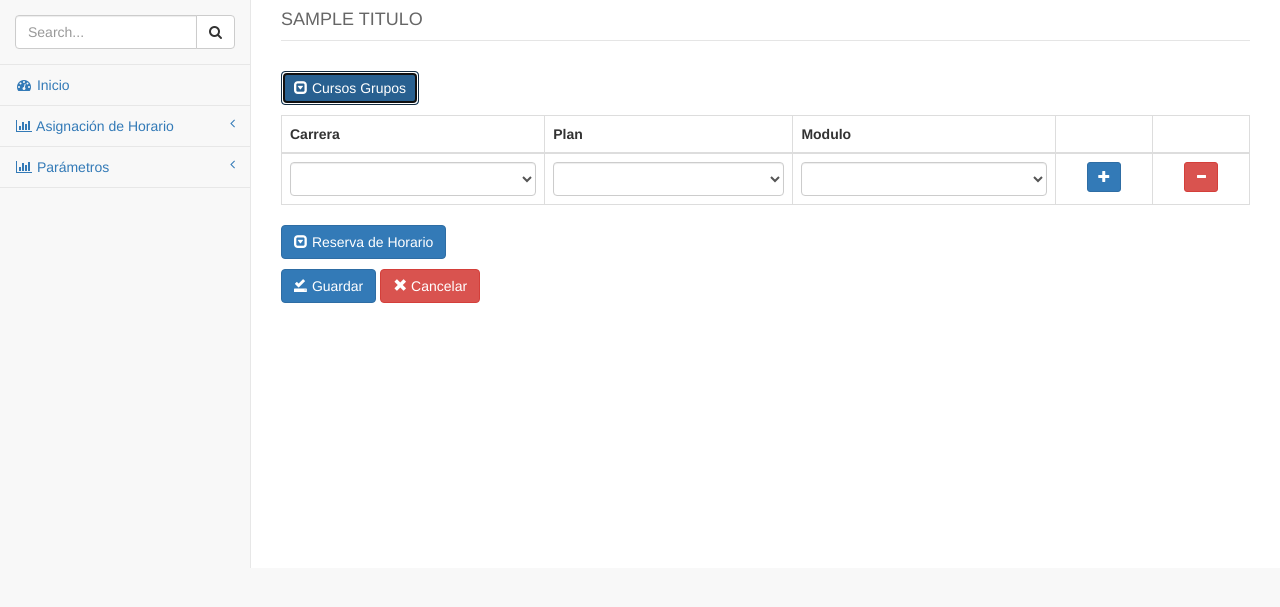
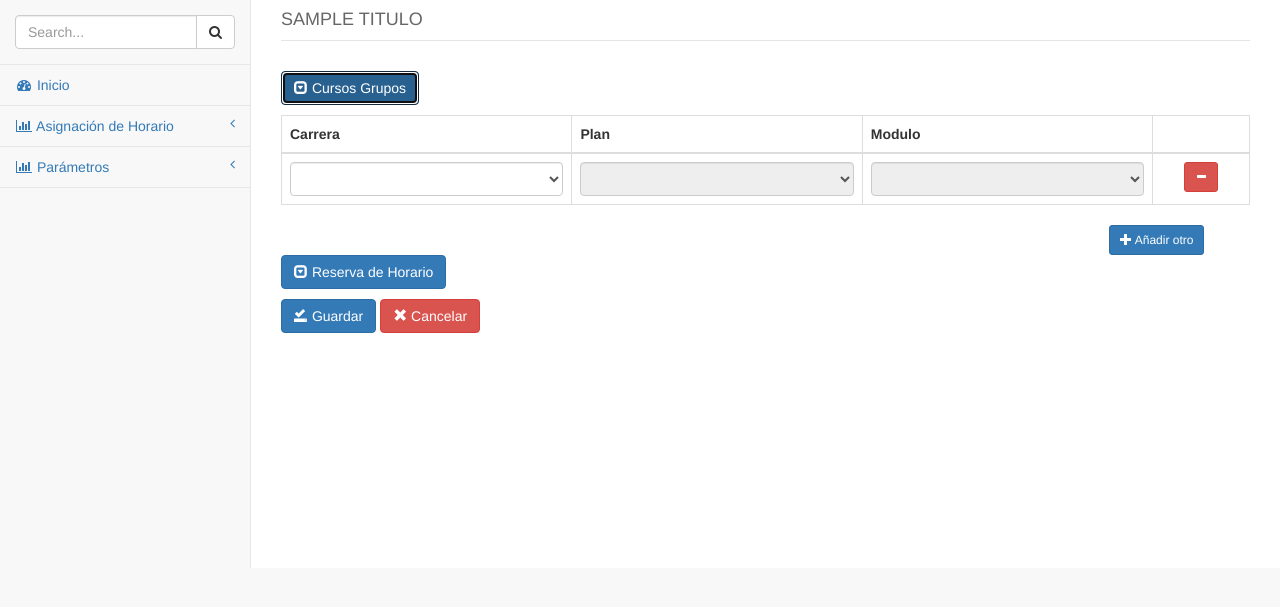
Before and after one commit to hbkfabio/asignacion_horario, a Django app: template templates/horario/form_ppm.html in a window 1280 px wide, after a click on "Cursos Grupos". Shown: the part 51-658 px from the top of the page. Run offline with Django 3.2, Linux system fonts and the light colour scheme; the template is opened without the code that fills it: most values are stand-ins (such as "Sample title", 1, 10 or a date in 2020); lists and menus that the app fills with data are empty; some libraries are stand-ins or nearby versions.

Commit message:
* Se crea interacción de Cursos Grupos en formulario PPM * Se agrega un split a fin de no mostrar el nombre completo de un campo el la posición 0 de un select ('Selecciona un attr-nombre' * Se agrega en cursos-grupo.js las acciones respecto a los widget agregados para el change en los campos relacionados carrera -> plan -> modulo

```diff
--- a/static/js/cursos-grupo.js
+++ b/static/js/cursos-grupo.js
@@ -1,13 +1,24 @@
 $(document).ready(function(){
 
-  carrera = $("select[name = 'carrera-cg']");
-  get_data_model(carrera, null);
+  var rowCount = $('#table-cursos-grupo tr').length;
+  if(rowCount == 1){
+    add_row();
+  }
 
 });
 
 $(document).on("click", ".expand-cursos-grupo", function(event){
 
+  event.preventDefault();
+
   $(this).find('span').toggleClass('glyphicon-collapse-up').toggleClass('glyphicon-collapse-down');
+
+  var rowCount = $('#table-cursos-grupo tr').length;
+  if(rowCount == 1){
+    add_row();
+  }
+
+  event.stopPropagation();
 
 });
 
@@ -25,15 +36,9 @@ $(document).on("click", ".add-cursos-grupo", function(event){
 function add_row(){
 
  var row=$("<tr>"+
-        "<td></td>"+
-        "<td></td>"+
-        "<td></td>"+
-        "<td width=10%>"+
-          "<center>"+
-          "<button class='btn btn-primary btn-sm add-cursos-grupo'>"+
-          "<span class='glyphicon glyphicon-plus'></span></button>"+
-          "</center>"+
-        "</td>"+
+        "<td width=30%><select class='form-control' name='carrera-cg'></select></td>"+
+        "<td width=30%><select class='form-control' name='plan-cg'></select></td>"+
+        "<td width=30%><select class='form-control' name='modulo-cg'></td>"+
         "<td width=10%>"+
           "<center>"+
           "<button class='btn btn-danger btn-sm delete-cursos-grupo'>"+
@@ -43,8 +48,45 @@ function add_row(){
         "</tr>");
   $('#table-cursos-grupo > tbody:last-child').append(row);
 
+  carrera = row.find("[name=carrera-cg]");
+  get_data_model(carrera, null);
+
+  plan = row.find("[name=plan-cg]");
+  plan.attr("disabled", true);
+
+  modulo = row.find("[name=modulo-cg]");
+  modulo.attr("disabled", true);
+
 }
 
+$(document).on("change", "select[name=carrera-cg]", function(event){
+
+  event.preventDefault();
+
+  var carrera = $(this);
+  var value = carrera.val();
+
+  var plan = carrera.parent().parent().find("select[name=plan-cg]");
+  disable_widget(plan, value);
+
+  event.stopPropagation();
+
+});
+
+
+$(document).on("change", "select[name=plan-cg]", function(event){
+
+  event.preventDefault();
+
+  var plan = $(this);
+  var value = plan.val();
+
+  var modulo = carrera.parent().parent().find("select[name=modulo-cg]");
+  disable_widget(modulo, value);
+
+  event.stopPropagation();
+
+})
 
 $(document).on("click", ".delete-cursos-grupo", function(event){
 
@@ -55,7 +97,6 @@ $(document).on("click", ".delete-cursos-grupo", function(event){
   tr.fadeOut(300, function(){
     tr.remove();
     var rowCount = $('#table-cursos-grupo tr').length;
-    console.log(rowCount);
     if(rowCount == 1){
       add_row();
     }
--- a/static/js/ppm-action.js
+++ b/static/js/ppm-action.js
@@ -30,6 +30,7 @@ function disable_all(){
 function load_select_data(widget, data){
 
   var name = widget.attr("name");
+  name = name.split("-")[0];
   var txt = `Seleccione un(a) ${name}`;
 
   $(widget).append(
--- a/templates/horario/cursos_grupo_table.html
+++ b/templates/horario/cursos_grupo_table.html
@@ -22,25 +22,27 @@
           <th>Plan</th>
           <th>Modulo</th>
           <th></th>
-          <th></th>
         </tr>
       </thead>
       <tbody>
-        <td><select class="form-control" name="carrera-cg"></select></td>
-        <td><select class="form-control" name="plan-cg"></select></td>
-        <td><select class="form-control" name="modulo-cg"></td>
-        <td width="10%">
-          <center>
-            <button class="btn btn-primary btn-sm add-cursos-grupo"><span class="glyphicon glyphicon-plus"></span></button>
-          </center>
-        </td>
-        <td width="10%">
-          <center>
-            <button class="btn btn-danger btn-sm delete-cursos-grupo"><span class="glyphicon glyphicon-minus"></span></button>
-          </center>
-        </td>
+<!--        <td><select class="form-control" name="carrera-cg"></select></td>-->
+<!--        <td><select class="form-control" name="plan-cg"></select></td>-->
+<!--        <td><select class="form-control" name="modulo-cg"></td>-->
+<!--        <td width="10%">-->
+<!--          <center>-->
+<!--            <button class="btn btn-danger btn-sm delete-cursos-grupo"><span class="glyphicon glyphicon-minus"></span></button>-->
+<!--          </center>-->
+<!--        </td>-->
       </tbody>
     </table>
+    <div class="col-lg-12">
+      <div class="col-sm-10"></div>
+      <div class="col-sm-2">
+        <button type="button" class="btn btn-primary btn-sm add-cursos-grupo" style="margin:auto;display:block">
+        <span class='glyphicon glyphicon-plus'></span> Añadir otro
+        </button>
+      </div>
+    </div>
   </div>
 </div>
 {% endblock %}
```
